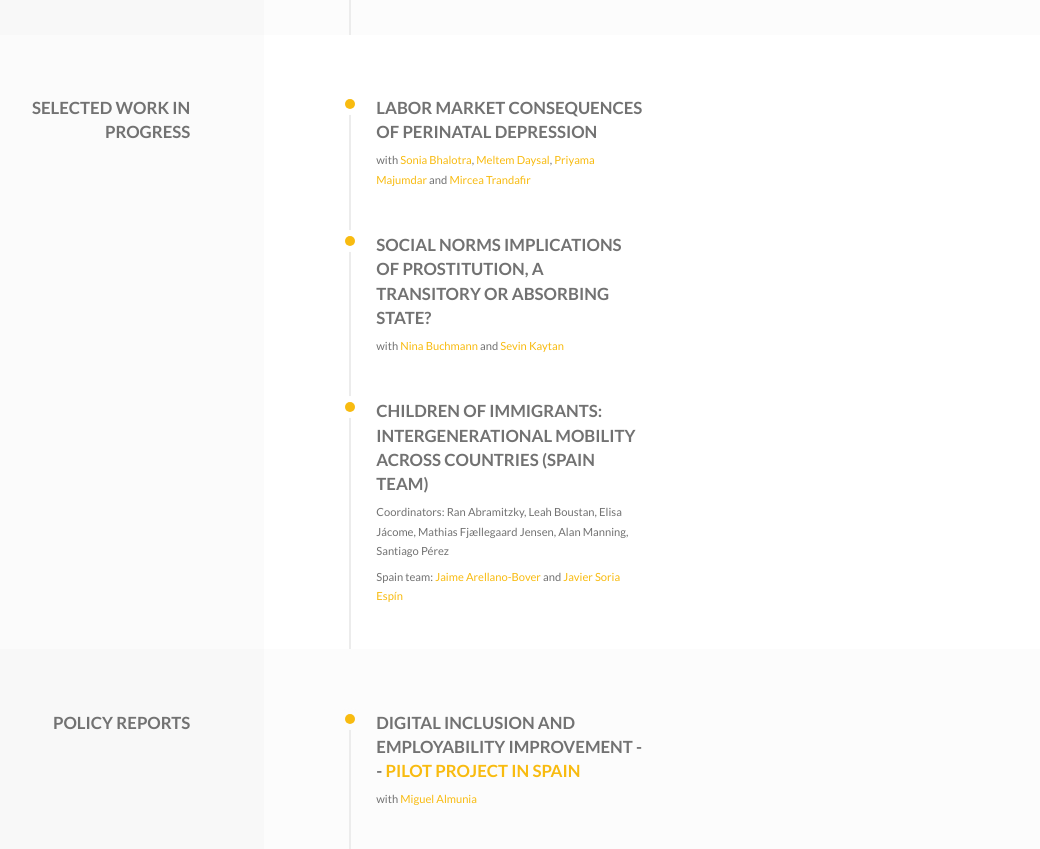
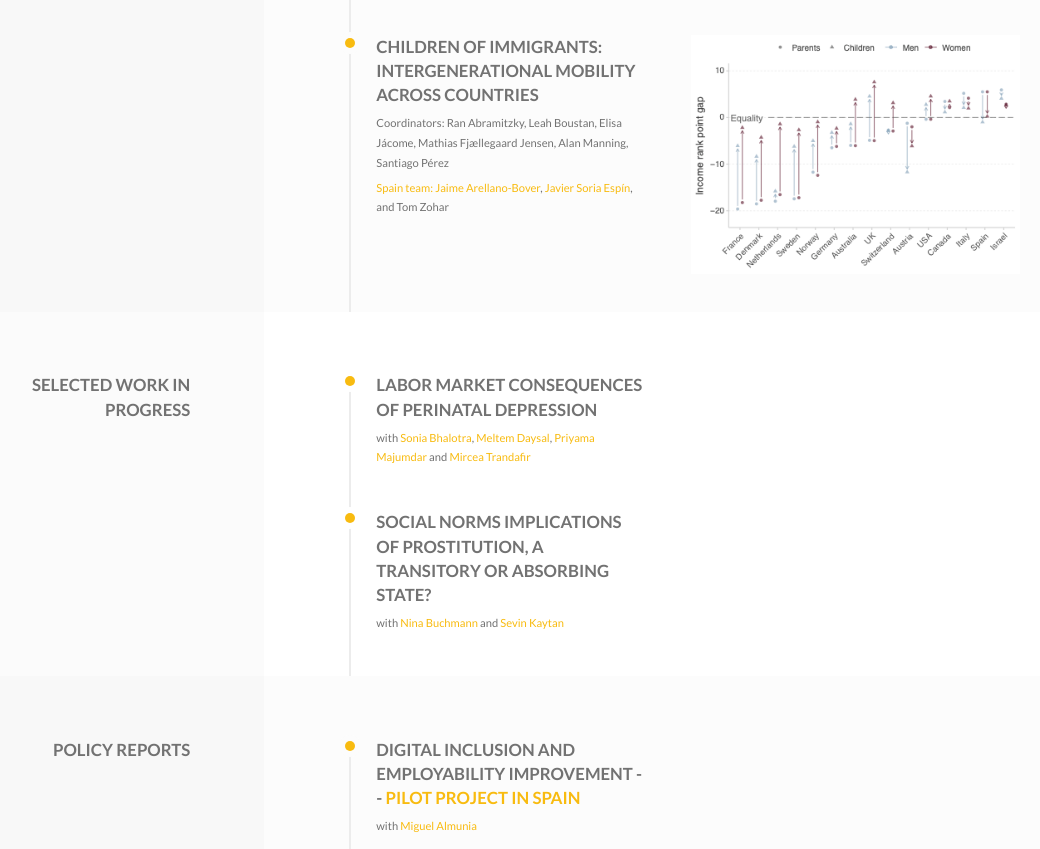
Before and after one commit to tomzohar1/tomzohar1.github.io, a plain HTML site: page index.html in a window 1280 px wide. Shown: the part 2165-3014 px from the top of the page, without its empty margins (121-1161 px from the left). Drawn offline with Linux system fonts and the light colour scheme.

Commit message:
IGM and immigrants paper

```diff
--- a/index.html
+++ b/index.html
@@ -390,7 +390,7 @@
                                             <a class="c-image-overlay t-image-overlay js-lightbox" href="assets/images/portfolio/dist_earn_cage30_34.png" data-lightbox-hidpi="" title="Heterogeneous Child Penalties" data-lightbox-gallery="portfolio">
                                                 <img src="assets/images/portfolio/ValueAdded_0.png" alt="">
                                                 <div class="c-image-overlay__content">
-                                                    <h3>Layoffs! a stylized fact we name the `quality-layoff correlation'</h3>
+                                                    <h3>Answer: Layoffs! a stylized fact we name the `quality-layoff correlation'</h3>
                                                     <hr class="c-image-overlay__deco-line t-image-overlay__deco-line" />
                                                     <p>
                                                         What explains the quality-layoff correlation? The interaction of wage rigidity and worker productivity shocks generate inefficient layoffs that decline with firm quality.
@@ -400,6 +400,46 @@
                                         </div><!-- /o-grid__col-sm-6 -->
                                     </div><!-- /o-grid -->
                                 </div><!-- /o-content -->
+                                <div class="c-timeline__item">
+                                    <div class="c-timeline__point  t-timeline__point  t-primary-bg"></div>
+                                    <div class="o-content">
+                                        <div class="o-grid">
+                                            <div class="o-grid__col-md-5">
+                                                <!--div class="c-work__timeframe">
+                                                    2013 &ndash; 2015
+                                                </div-->
+                                                <a href="assets/writeups/intergen_immigrants_15_countries.pdf" target="_blank" class="t-link-container__item--blended">
+                                                <h3 class="c-work__heading">
+                                                    Children of Immigrants: Intergenerational Mobility Across Countries
+                                                </h3>
+
+                                                <h4 class="c-work__title">
+                                                    Coordinators: Ran Abramitzky, Leah Boustan, Elisa Jácome, Mathias Fjællegaard Jensen, Alan Manning, Santiago Pérez
+                                                </h4>
+                                                <h4 class="c-work__title">
+                                                    Spain team: <a href="https://www.jarellanobover.com/" target="_blank">Jaime Arellano-Bover</a>, <a href="https://sites.google.com/view/javier-soria-espin/home" target="_blank">Javier Soria Espín</a>, and Tom Zohar
+                                                </h4>
+                                                <!--div class="c-work__location">
+                                                    Cupertino, CA
+                                                </div-->
+                                            </a>
+                                        </div><!-- /o-grid__col-md-5 -->
+
+                                        <div class="o-grid__col-sm-6">
+                                            <a class="c-image-overlay t-image-overlay js-lightbox" href="assets/images/portfolio/dist_earn_cage30_34.png" data-lightbox-hidpi="" title="Heterogeneous Child Penalties" data-lightbox-gallery="portfolio">
+                                                <img src="assets/images/portfolio/convergence.png" alt="">
+                                                <div class="c-image-overlay__content">
+                                                    <h3>We document large income gaps for first-generation immigrants that diminish in the second generation.</h3>
+                                                    <hr class="c-image-overlay__deco-line t-image-overlay__deco-line" />
+                                                    <p>
+                                                         Around half of the second-generation gap can be explained by differences in parental income, with the remainder due to differential rates of absolute mobility.
+                                                    </p>
+                                                </div>
+                                            </a>
+                                        </div><!-- /o-grid__col-sm-6 -->
+                                        </div><!-- /o-grid -->
+                                    </div><!-- /o-content -->
+                                </div><!-- /c-timeline__item -->
                             </div><!-- /c-timeline__item -->
 
 
@@ -495,33 +535,6 @@
                                                 </h3>
                                                 <h4 class="c-work__title">
                                                     with <a href="https://sites.google.com/view/ninabuchmann/home" target="_blank">Nina Buchmann</a> and <a href="https://sevinkaytan.com/" target="_blank">Sevin Kaytan</a>
-                                                </h4>
-                                                <!--div class="c-work__location">
-                                                    Cupertino, CA
-                                                </div-->
-                                            </div>
-                                        </div><!-- /o-grid -->
-                                    </div><!-- /o-content -->
-                                </div><!-- /c-timeline__item -->
-
-
-                                <div class="c-timeline__item">
-                                    <div class="c-timeline__point  t-timeline__point  t-primary-bg"></div>
-                                    <div class="o-content">
-                                        <div class="o-grid">
-                                            <div class="o-grid__col-md-5">
-                                                <!--div class="c-work__timeframe">
-                                                    2013 &ndash; 2015
-                                                </div-->
-                                                <h3 class="c-work__heading">
-                                                    Children of Immigrants: Intergenerational Mobility Across Countries (Spain Team)
-                                                </h3>
-
-                                                <h4 class="c-work__title">
-                                                    Coordinators: Ran Abramitzky, Leah Boustan, Elisa Jácome, Mathias Fjællegaard Jensen, Alan Manning, Santiago Pérez
-                                                </h4>
-                                                <h4 class="c-work__title">
-                                                    Spain team: <a href="https://www.jarellanobover.com/" target="_blank">Jaime Arellano-Bover</a> and <a href="https://sites.google.com/view/javier-soria-espin/home" target="_blank">Javier Soria Espín</a>
                                                 </h4>
                                                 <!--div class="c-work__location">
                                                     Cupertino, CA
```
Also changed, not shown: assets/images/portfolio/convergence.png (added), 2 other files.
